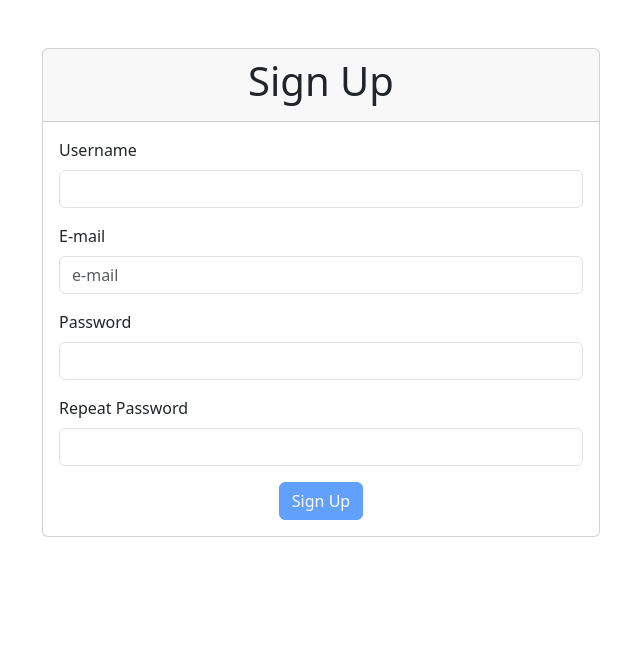
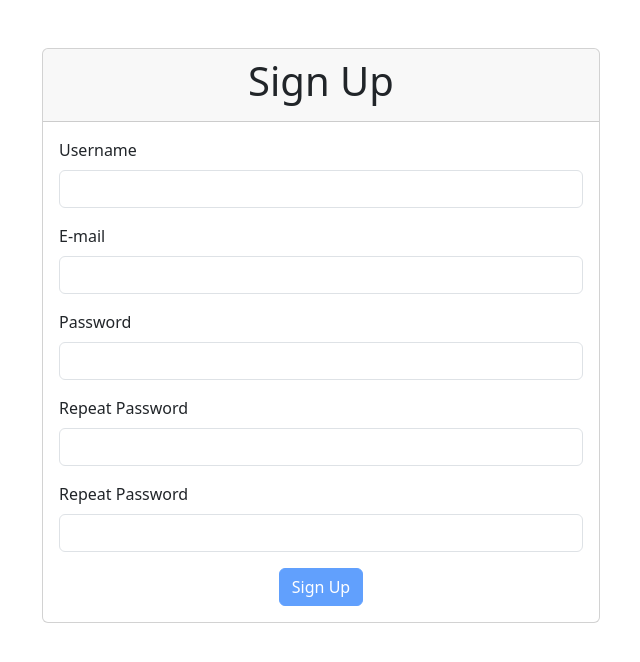
Before and after one commit to diogopaschoal/learning-udemy-vue-with-tdd, a Vue app: page / in a window 1280 px wide. Shown: the top 662 px of the page, without its empty margins (319-959 px from the left). Built offline with nearby package versions, Linux system fonts and the light colour scheme.

Commit message:
Adding validation.

```diff
--- a/src/components/TextInput.vue
+++ b/src/components/TextInput.vue
@@ -5,6 +5,7 @@
         class="form-control"
         :class="{'is-invalid': help}"
         :value="modelValue"
+        :type="type"
         @input="$emit('update:modelValue', $event.target.value)"/>
     <span :class="{'invalid-feedback': help}">{{ help }}</span>
 </div>
@@ -18,6 +19,7 @@ export default {
         id: String,
         help: String,
         modelValue: String,
+        type: String,
     },
 }
 </script>
--- a/src/pages/SignUpPage.vue
+++ b/src/pages/SignUpPage.vue
@@ -10,14 +10,20 @@
                     label="Username"
                     :help="errors.username"
                     v-model="username"/>
-                <div class="mb-3">
-                    <label for="email" class="form-label">E-mail</label>
-                    <input id="email" placeholder="e-mail" autocomplete="email" class="form-control" v-model="email" />
-                </div>
-                <div class="mb-3">
-                    <label for="password" class="form-label">Password</label>
-                    <input id="password" type="password" autocomplete="new-password" class="form-control" v-model="password" />
-                </div>
+                <TextInput id="email"
+                    label="E-mail"
+                    :help="errors.email"
+                    v-model="email"/>
+                <TextInput id="password"
+                    label="Password"
+                    :help="errors.password"
+                    v-model="password"
+                    type="password"/>
+                <TextInput id="repeat_password"
+                    label="Repeat Password"
+                    :help="hasPasswordMismatch ? 'Password mismatch': ''"
+                    v-model="repeatedPassword"
+                    type="password"/>
                 <div class="mb-3">
                     <label for="repeat_password" class="form-label">Repeat Password</label>
                     <input id="repeat_password" type="password" autocomplete="current-password" class="form-control" v-model="repeatedPassword" />
@@ -63,6 +69,10 @@ export default {
     computed: {
         isDisabled() {
             return (this.password && this.repeatedPassword) ? this.password !== this.repeatedPassword : true;
+        },
+
+        hasPasswordMismatch() {
+            return this.password !== this.repeatedPassword;
         }
     },
     methods: {
```
Also changed, not shown: 1 other file (tests, documents, lock files or other folders).
